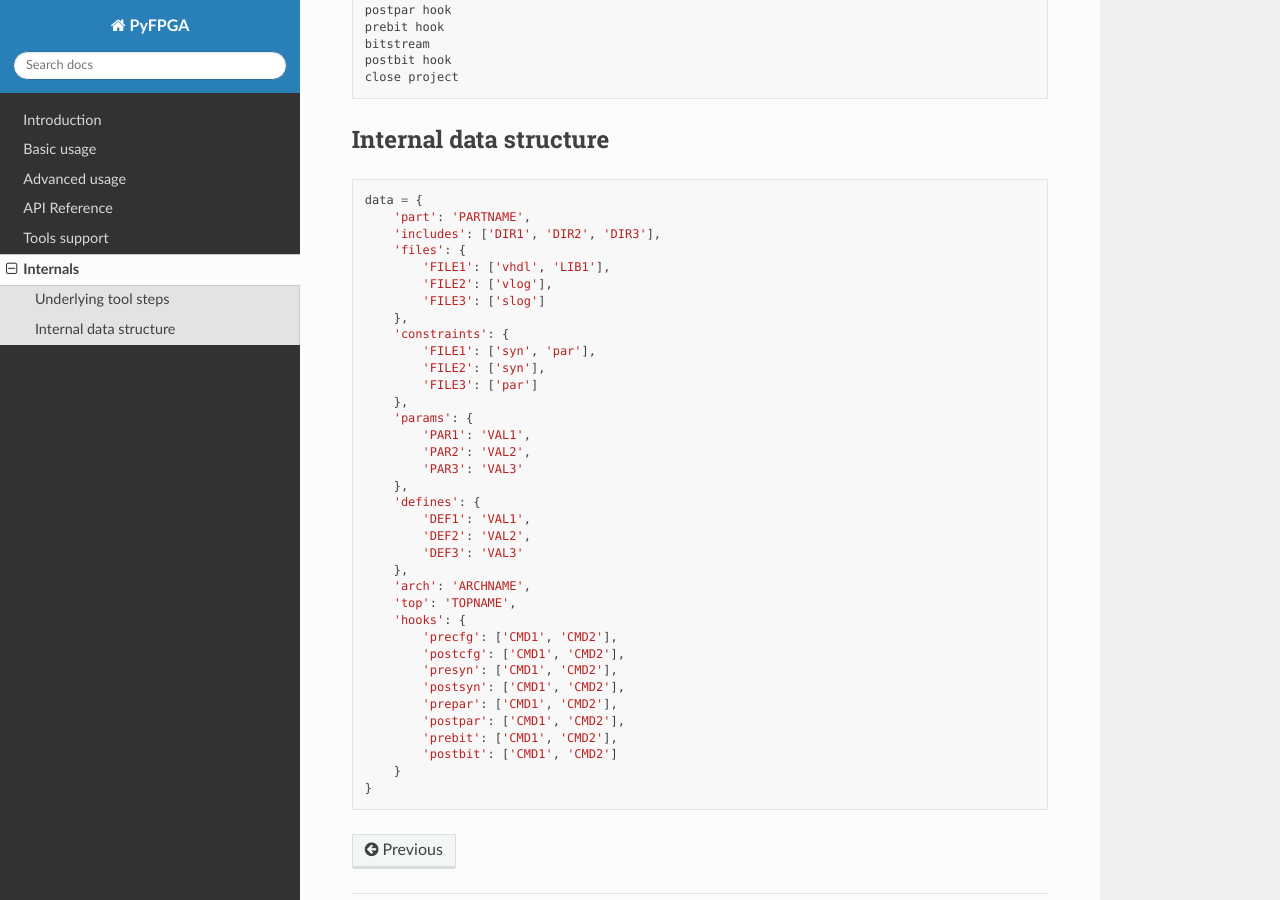
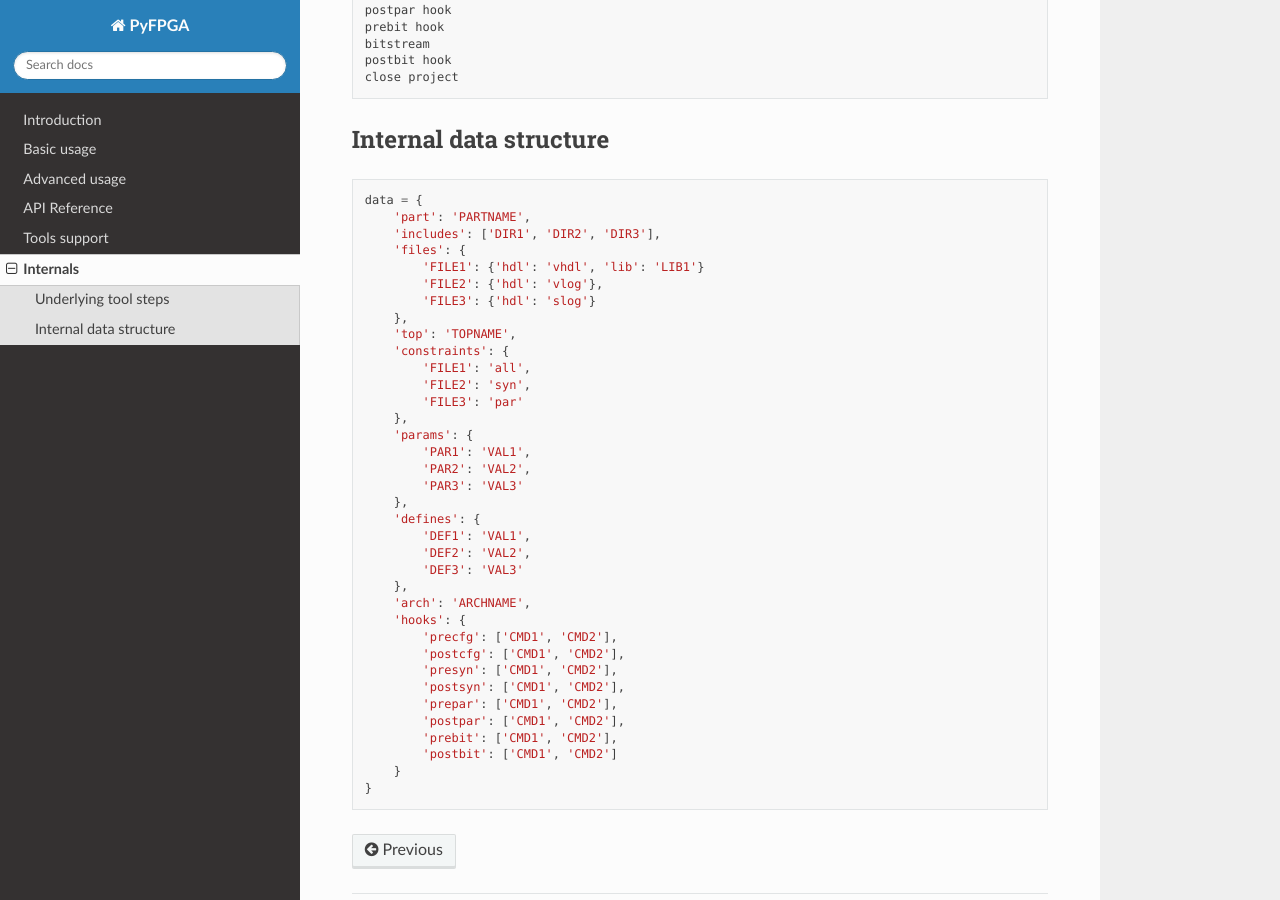
Before and after one commit to PyFPGA/pyfpga, a Sphinx documentation site: the page built from docs/internals.rst, in a window 1280 px wide and 900 px high, scrolled down 546 px. Built offline with Sphinx 7.4.7 and the Read the Docs theme 2.0.0, drawn with Linux system fonts in a browser that asks for light colours.

Commit message:
More small adjustments in the internal data structure

```diff
--- a/docs/internals.rst
+++ b/docs/internals.rst
@@ -40,14 +40,15 @@ Internal data structure
         'part': 'PARTNAME',
         'includes': ['DIR1', 'DIR2', 'DIR3'],
         'files': {
-            'FILE1': ['vhdl', 'LIB1'],
-            'FILE2': ['vlog'],
-            'FILE3': ['slog']
+            'FILE1': {'hdl': 'vhdl', 'lib': 'LIB1'}
+            'FILE2': {'hdl': 'vlog'},
+            'FILE3': {'hdl': 'slog'}
         },
+        'top': 'TOPNAME',
         'constraints': {
-            'FILE1': ['syn', 'par'],
-            'FILE2': ['syn'],
-            'FILE3': ['par']
+            'FILE1': 'all',
+            'FILE2': 'syn',
+            'FILE3': 'par'
         },
         'params': {
             'PAR1': 'VAL1',
```
Also changed, not shown: other parts of docs/internals.rst (+0 -1 lines), 2 other files.
